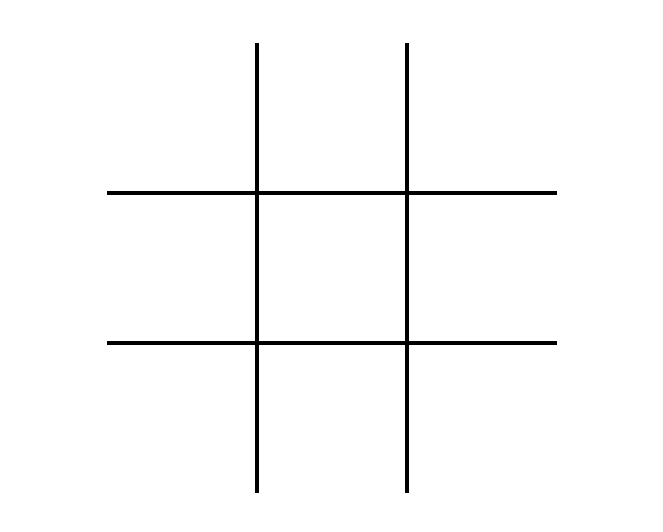
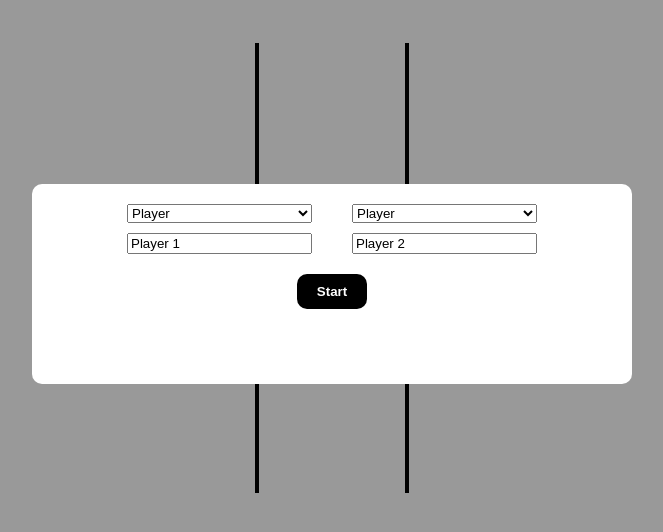
Before and after one commit to DimaKonoval96/tic-tac-toe, a plain HTML site: page index.html in a window 1280 px wide. Shown: the part 116-648 px from the top of the page, without its empty margins (308-971 px from the left). Drawn offline with Linux system fonts and the light colour scheme.

Commit message:
Added select elements to choose Player or Computer to play with, when PLayer is selected default name can be changed

```diff
--- a/css/style.css
+++ b/css/style.css
@@ -1,6 +1,9 @@
 
 body {
   font-family:sans-serif;
+}
+.flexbox {
+  display: flex;
 }
 .cell {
   border: 2px solid black;
@@ -63,6 +66,15 @@ h1{
   flex-direction: column;
 }
 
+.btn {
+  padding: 10px 20px;
+  background: white;
+  color: black;
+  border: none;
+  cursor: pointer;
+  font-weight: bold;
+  border-radius: 10px;
+}
 .btn-dark {
   padding: 10px 20px;
   background: black;
@@ -76,8 +88,14 @@ h2{
   margin-bottom: 40px;
 }
 
-.new_game{
+.playerContent {
+  display: flex;
+  flex-direction: column;
+  margin: 20px;
+}
 
+.playerSelect {
+  margin-bottom: 10px;
 }
 
 .hidden{
--- a/index.html
+++ b/index.html
@@ -22,13 +22,43 @@
         <div class="cell bd-bottom bd-right" data-cell="22"></div>
       </div>
     </div>
-
-    <div class="modal hidden">
+    <div class="modal hidden" id="newGameModal">
       <div class="modal_content">
         <h2 id="result_msg"></h2>
         <button class="btn-dark new_game">New Game</button>
       </div>
     </div>
+    <div class="modal" id="playersModal">
+      <div class="modal_content">
+        <div class="flexbox">
+          <div class="playerContent">
+            <select name="player1" id="player1Select" class="playerSelect">
+              <option value="Player">Player</option>
+              <option value="Computer">Computer</option>
+            </select>
+            <input
+              type="text"
+              id="player1Name"
+              value="Player 1"
+              name="player1"
+            />
+          </div>
+          <div class="playerContent">
+            <select name="player2" id="player2Select" class="playerSelect">
+              <option value="Player">Player</option>
+              <option value="Computer">Computer</option>
+            </select>
+            <input
+              type="text"
+              id="player2Name"
+              value="Player 2"
+              name="player2"
+            />
+          </div>
+        </div>
+        <button class="btn btn-dark" id="startBtn">Start</button>
+      </div>
+    </div>
     <script src="js/script.js"></script>
   </body>
 </html>
--- a/js/script.js
+++ b/js/script.js
@@ -85,6 +85,27 @@ const gameController = (() => {
 
   const modal = document.querySelector(".modal");
   const newGameBtn = document.querySelector(".new_game");
+  const player1Select = document.querySelector("#player1Select");
+  const player2Select = document.querySelector("#player2Select");
+  const player1Name = document.querySelector("#player1Name");
+  const player2Name = document.querySelector("#player2Name");
+  const startBtn = document.querySelector("#startBtn");
+
+  player1Select.addEventListener("change", (ev) => {
+    if (ev.target.value == "Computer") {
+      player1Name.classList.add("hidden");
+    } else {
+      player1Name.classList.remove("hidden");
+    }
+  });
+
+  player2Select.addEventListener("change", (ev) => {
+    if (ev.target.value == "Computer") {
+      player2Name.classList.add("hidden");
+    } else {
+      player2Name.classList.remove("hidden");
+    }
+  });
 
   newGameBtn.addEventListener("click", () => {
     modal.classList.add("hidden");
```
